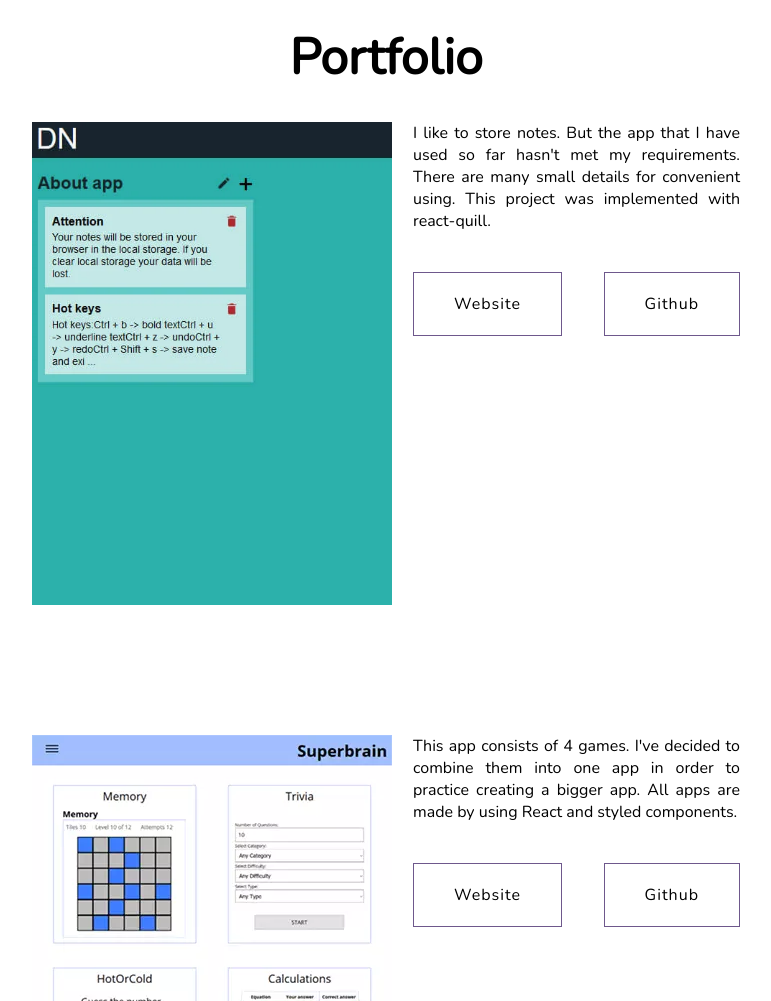
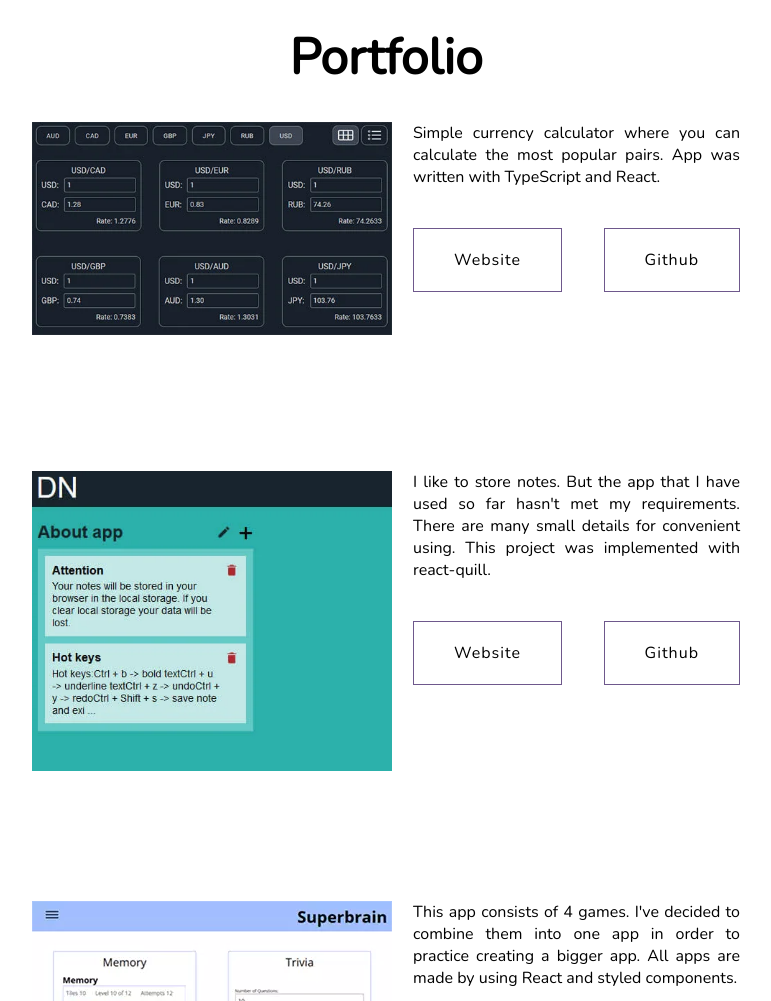
Before and after one commit to SergeiKOS/Portfolio, a plain HTML site: page index.html in a window 1280 px wide. Shown: the part 1480-2481 px from the top of the page, without its empty margins (254-1025 px from the left). Drawn offline with nearby package versions, Linux system fonts and the light colour scheme.

Commit message:
Add currencies calculator project

```diff
--- a/index.html
+++ b/index.html
@@ -124,8 +124,56 @@
       <h2>Portfolio</h2>
       <div class="portfolio__wrapper container">
         <article class="portfolio__item">
+          <h3 class="visually-hidden">Currencies-calculator app</h3>
+          <div class="portfolio__item-image-wrapper">
+            <picture>
+              <source
+                type="image/webp"
+                media="(min-width: 768px)"
+                srcset="
+                  src/img/currencies-calculator/desktop@1x.webp 1x,
+                  src/img/currencies-calculator/desktop@2x.webp 2x
+                "
+              />
+
+              <source
+                type="image/webp"
+                srcset="
+                  src/img/currencies-calculator/mobile@1x.webp 1x,
+                  src/img/currencies-calculator/mobile@2x.webp 2x
+                "
+              />
+
+              <img
+                class="portfolio__item-image"
+                src="src/img/currencies-calculator/mobile@1x.jpg"
+                srcset="src/img/currencies-calculator/mobile@2x.jpg 2x"
+                alt="Currencies calculator app"
+              />
+            </picture>
+          </div>
+          <div class="portfolio__item-description-wrapper">
+            <p class="portfolio__item-description">
+              Simple currency calculator where you can calculate the most
+              popular pairs. App was written with TypeScript and React.
+            </p>
+            <div class="btn-wrapper">
+              <a class="btn" href="https://currencies-calculator.netlify.app/"
+                >Website</a
+              >
+              <a
+                class="btn"
+                href="https://github.com/SergeiKOS/currencies-calculator"
+                >Github</a
+              >
+            </div>
+          </div>
+        </article>
+        <article class="portfolio__item">
           <h3 class="visually-hidden">Digital notes app</h3>
-          <div class="portfolio__item-image-wrapper portfolio__item-image-wrapper--digital-notes">
+          <div
+            class="portfolio__item-image-wrapper portfolio__item-image-wrapper--digital-notes"
+          >
             <picture>
               <source
                 type="image/webp"
@@ -154,8 +202,9 @@
           </div>
           <div class="portfolio__item-description-wrapper">
             <p class="portfolio__item-description">
-              I like to store notes. But the app that I have used so far hasn't met my requirements. There are many small details for convenient using.
-              This project was implemented with react-quill.
+              I like to store notes. But the app that I have used so far hasn't
+              met my requirements. There are many small details for convenient
+              using. This project was implemented with react-quill.
             </p>
             <div class="btn-wrapper">
               <a class="btn" href="https://your-digital-notes.netlify.app/"
--- a/src/css/style.css
+++ b/src/css/style.css
@@ -289,12 +289,14 @@ h2 {
 }
 
 .portfolio__item-image-wrapper {
-  /* margin-right: 20px; */
   max-height: 483px;
   margin-bottom: 30px;
   overflow: hidden;
 }
 
+.portfolio__item-image-wrapper--digital-notes {
+  max-height: 383px;
+}
 .portfolio__item-image-wrapper--digital-notes img {
   width: 280px;
 }
@@ -479,6 +481,10 @@ textarea:focus {
     width: 360px;
   }
 
+  .portfolio__item-image-wrapper--digital-notes {
+    max-height: 300px;
+  }
+
   .portfolio__item-image-wrapper--digital-notes img {
     width: 360px;
   }
```
Also changed, not shown: src/img/currencies-calculator/desktop@1x.jpg (added), src/img/currencies-calculator/desktop@1x.webp (added), src/img/currencies-calculator/desktop@2x.jpg (added), src/img/currencies-calculator/desktop@2x.webp (added), src/img/currencies-calculator/mobile@1x.jpg (added), src/img/currencies-calculator/mobile@1x.webp (added), src/img/currencies-calculator/mobile@2x.jpg (added), src/img/currencies-calculator/mobile@2x.webp (added).
